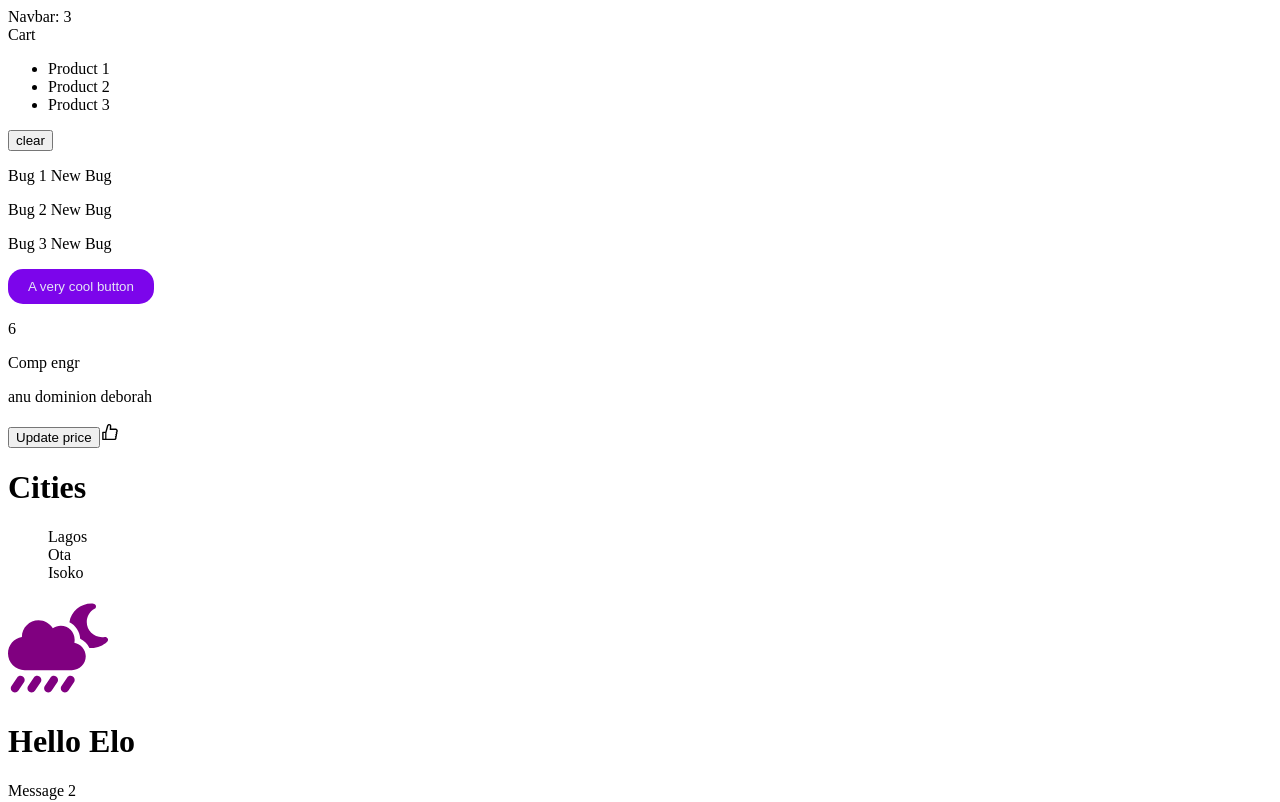
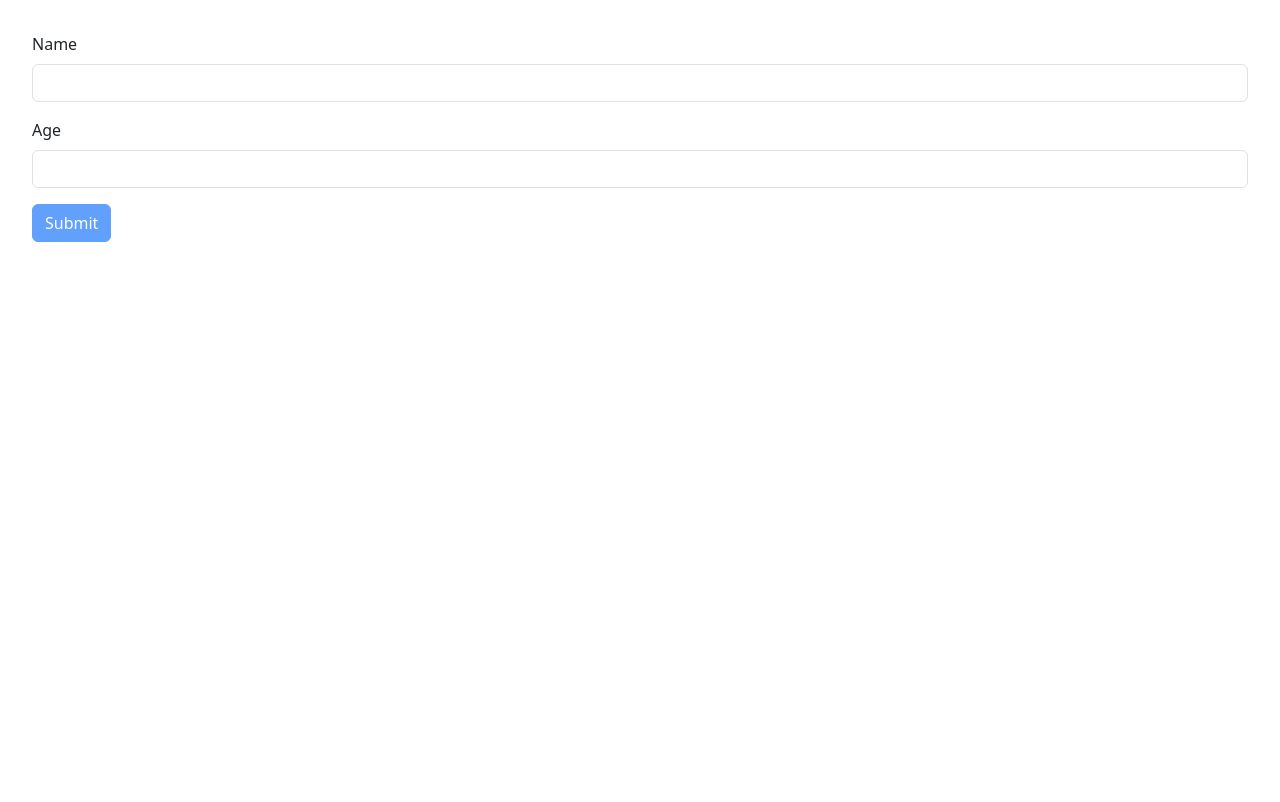
Before and after one commit to Dev-Elo-1505/first-react-app, a React (Vite) app: page / in a window 1280 px wide. Shown: the top 802 px of the page. Built offline with nearby package versions, Linux system fonts and the light colour scheme.

Commit message:
Build forms

```diff
--- a/package.json
+++ b/package.json
@@ -10,12 +10,15 @@
     "preview": "vite preview"
   },
   "dependencies": {
+    "@hookform/resolvers": "^3.6.0",
     "bootstrap": "^5.3.3",
     "immer": "^10.1.1",
     "react": "^18.2.0",
     "react-dom": "^18.2.0",
+    "react-hook-form": "^7.51.5",
     "react-icons": "^5.2.1",
-    "styled-components": "^6.1.11"
+    "styled-components": "^6.1.11",
+    "zod": "^3.23.8"
   },
   "devDependencies": {
     "@types/react": "^18.2.66",
--- a/src/App.tsx
+++ b/src/App.tsx
@@ -1,84 +1,11 @@
-import { useState } from "react";
-import { Alert } from "./components/Alert";
-import { Ex1Btn } from "./components/Ex1Btn/Ex1Btn";
-import ListGroup from "./components/ListGroup";
-import { Like } from "./components/Like";
-import { FaCloudMoonRain } from "react-icons/fa6";
-import Message from "./message";
-import { produce } from "immer";
-import { Navbar } from "./components/Navbar";
-import { Cart } from "./components/Cart";
+import { Form } from "./components/Form";
 
 function App() {
-  const [alertVisible, setAlertVisibility] = useState(false);
-
-  const items = ["Lagos", "Ota", "Isoko"];
-  const handleClick = (item: string) => {
-    console.log("clicked");
-  };
-  const [drink, setDrink] = useState({
-    title: "Yoghurt",
-    price: 6,
-  });
-  const [school, setSchool] = useState({
-    uni: "covenant",
-    college: {
-      department: "eie",
-      program: "Comp engr",
-    },
-  });
-  const [friends, setFriends] = useState(["anu", " dominion", " deborah"]);
-  const [bugs, setBugs] = useState([
-    { id: 1, title: "Bug 1", fixed: false },
-    { id: 2, title: "Bug 2", fixed: false },
-    { id: 3, title: "Bug 3", fixed: false },
-  ]);
-  const [cartItems, setCartItems] = useState(['Product 1', 'Product 2', 'Product 3']);
-  const clickHandle = () => {
-    setDrink({ ...drink, price: 7 });
-    setSchool({
-      ...school,
-      college: { ...school.college, program: "comp sci" },
-    });
-    setFriends([...friends, " motun"]);
-    setFriends(friends.filter((friend) => friend !== "deborah"));
-    setFriends(friends.map((friend) => (friend === "anu" ? "philip" : friend)));
-    // setBugs(bugs.map(bug => bug.id === 1 ? {...bug, fixed: true} : bug));
-    setBugs(produce(draft =>{
-      const bug = draft.find(bug => bug.id ===1);
-      if(bug) bug.fixed = true;
-    }))
-  };
-  return (
-    <div>
-      <Navbar cartItemsCount={cartItems.length}></Navbar>
-      <Cart cartItems={cartItems} onClear={()=> setCartItems([])}></Cart>
-      {bugs.map(bug => <p key={bug.id}>{bug.title} {bug.fixed ? 'Fixed' : 'New Bug'}</p>)}
-      {alertVisible && (
-        <Alert onClose={() => setAlertVisibility(false)}>My Alert</Alert>
-      )}
-      <Ex1Btn onClick={() => setAlertVisibility(true)}>
-        A very cool button
-      </Ex1Btn>
-      <p>{drink.price}</p>
-      <p>{school.college.program}</p>
-      <p>{friends}</p>
-
-      <button onClick={clickHandle}>Update price</button>
-      <Like onClick={() => console.log("liked")}></Like>
-
-      <ListGroup
-        items={items}
-        heading="Cities"
-        onSelectItem={handleClick}
-      ></ListGroup>
-      <FaCloudMoonRain style={{ color: "purple", fontSize: "100px" }} />
-      <Message></Message>
-      <Message></Message>
-      <Message></Message>
-      <Message></Message>
-    </div>
-  );
+ return (
+  <>
+  <Form></Form>
+  </>
+ )
 }
 
 export default App;
--- /dev/null
+++ b/src/components/Form.tsx
@@ -0,0 +1,53 @@
+import { FieldValues, useForm } from "react-hook-form";
+import { z } from 'zod';
+import { zodResolver } from "@hookform/resolvers/zod";
+
+const schema = z.object({
+  name: z.string().min(3, {message: 'Name must be at least 3 characters long'}),
+  age: z.number({invalid_type_error: 'Age field is required'}).min(18, {message: 'Age must be at least 18.'})
+})
+
+type FormData = z.infer<typeof schema>;
+
+export const Form = () => {
+  const {
+    register,
+    handleSubmit,
+    formState: { errors, isValid },
+  } = useForm<FormData>({ resolver: zodResolver(schema)});
+
+  const onSubmit = (data: FieldValues) => console.log(data);
+  return (
+    <form onSubmit={handleSubmit(onSubmit)}>
+      <div className="mb-3">
+        <label htmlFor="name" className="form-label">
+          Name
+        </label>
+        <input
+          {...register("name")}
+          id="name"
+          type="text"
+          className="form-control"
+        />
+        {errors.name && (
+          <p className="text-danger">{errors.name.message}</p>
+        )}
+      </div>
+      <div className="mb-3">
+        <label htmlFor="age" className="form-label">
+          Age
+        </label>
+        <input
+          {...register("age", {valueAsNumber: true})}
+          id="age"
+          type="number"
+          className="form-control"
+        />
+        { errors.age && <p className="text-danger">{errors.age.message}</p>}
+      </div>
+      <button disabled={!isValid} type="submit" className="btn btn-primary">
+        Submit
+      </button>
+    </form>
+  );
+};
--- /dev/null
+++ b/src/components/index.css
@@ -0,0 +1,3 @@
+body {
+    padding: 2rem;
+}
--- a/src/main.tsx
+++ b/src/main.tsx
@@ -1,7 +1,8 @@
 import React from 'react'
 import ReactDOM from 'react-dom/client'
 import App from './App.tsx'
-// import 'bootstrap/dist/css/bootstrap.css'
+import 'bootstrap/dist/css/bootstrap.css'
+import './components/index.css'
 
 ReactDOM.createRoot(document.getElementById('root')!).render(
   <React.StrictMode>
```
Also changed, not shown: src/components/ExpandableText.tsx (added, +17 -0 lines), 1 other file (tests, documents, lock files or other folders).
